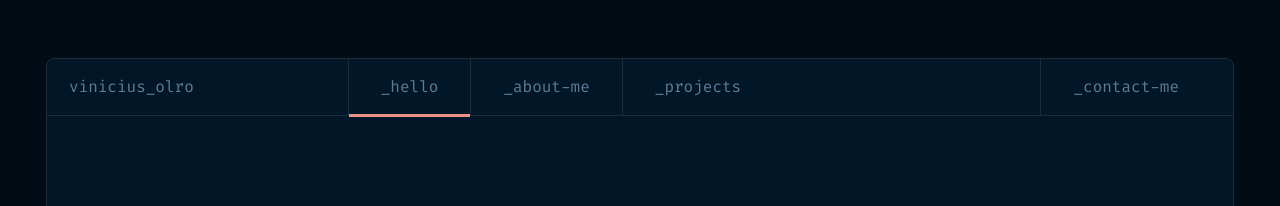
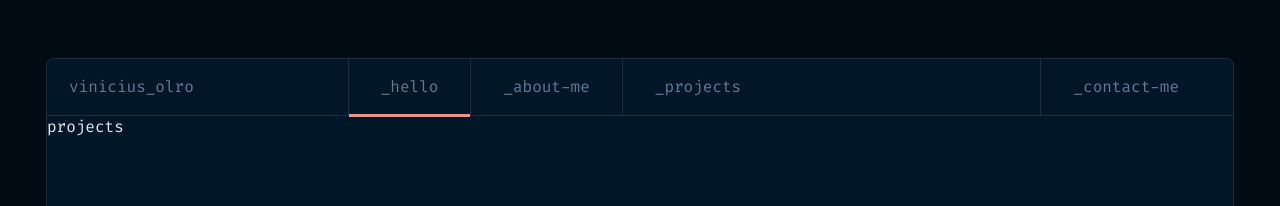
Before and after one commit to viniciusOlro/developer_portfolio, a Nuxt app: page /projects in a window 1280 px wide. Shown: the top 206 px of the page. Built offline with nearby package versions, Linux system fonts and the light colour scheme.

Commit message:
Start all pages

```diff
--- /dev/null
+++ b/pages/about-me.vue
@@ -0,0 +1,14 @@
+<template>
+  <div>
+    about me
+  </div>
+</template>
+
+<script>
+export default {
+  name: "AboutMe"
+}
+</script>
+
+<style lang="scss" scoped>
+</style>
--- /dev/null
+++ b/pages/contact-me.vue
@@ -0,0 +1,14 @@
+<template>
+  <div>
+    contact me
+  </div>
+</template>
+
+<script>
+export default {
+  name: "ContactMe"
+}
+</script>
+
+<style lang="scss" scoped>
+</style>
--- /dev/null
+++ b/pages/projects.vue
@@ -0,0 +1,14 @@
+<template>
+  <div>
+    projects
+  </div>
+</template>
+
+<script>
+export default {
+  name: "Projects"
+}
+</script>
+
+<style lang="scss" scoped>
+</style>
```
